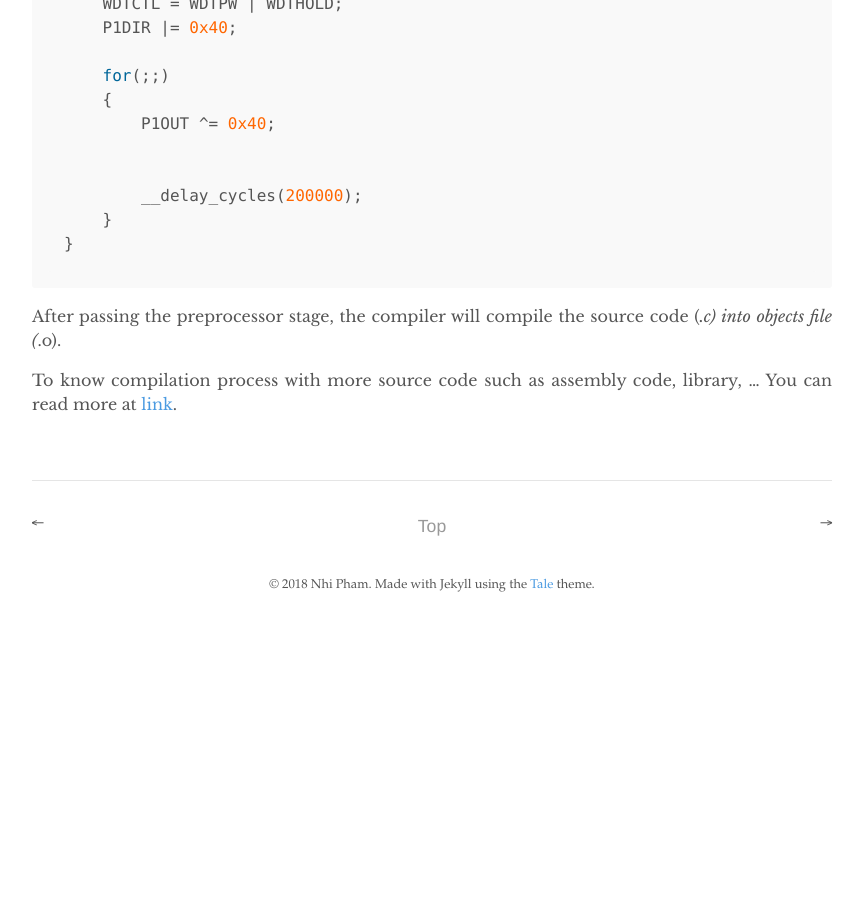
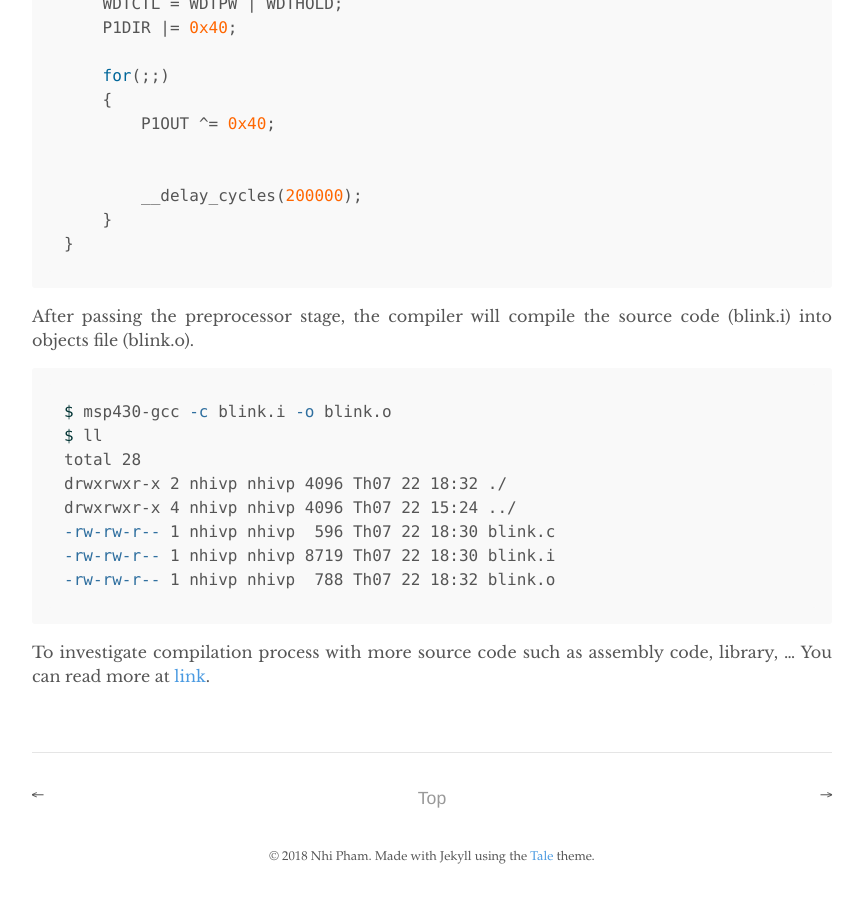
Before and after one commit to nhivp/msp430-gcc, a Jekyll site: the page built from docs/_posts/2018-07-19-compilation-process.md, in a window 1280 px wide and 900 px high, scrolled down 5021 px. Shown: the whole window, without its empty margins (208-1071 px from the left). Built offline with Jekyll 4.4.1, drawn with Linux system fonts in a browser that asks for light colours; before the commit the page ends 5649 px from its top, so only the background shows below that; some of the changed text lies outside the part shown.

Commit message:
update post

````diff
--- a/docs/_posts/2018-07-19-compilation-process.md
+++ b/docs/_posts/2018-07-19-compilation-process.md
@@ -104,7 +104,7 @@ The output is in the form of preprocessed source code, which is sent to the stan
 
 The preprocessed output file is quite large. There are three things that preprocessor does:
 
-  * It removes all the comments from our program blink.c
+1. It removes all the comments from our program blink.c
 
   Before:
 
@@ -140,11 +140,11 @@ The preprocessed output file is quite large. There are three things that preproc
   }
   ```
 
-  * It includes code from header and source file
+2. It includes code from header and source file
 
   You can see the header files (```msp430g2553.h```, ```iomacros.h``` and ```intrinsics.h```) included into the preprocessed file (```blink.i```).
 
-  * It replaces macros (if there are any that are used in the program) with code.
+3. It replaces macros (if there are any that are used in the program) with code.
 
   Before:
 
@@ -192,6 +192,17 @@ void main(void)
 }
 ```
 
-After passing the preprocessor stage, the compiler will compile the source code (*.c) into objects file (*.o).
+After passing the preprocessor stage, the compiler will compile the source code (blink.i) into objects file (blink.o).
 
-To know compilation process with more source code such as assembly code, library, ... You can read more at [link](http://www.bogotobogo.com/cplusplus/embeddedSystemsProgramming_gnu_toolchain_ARM_cross_compiler.php).
+```shell
+$ msp430-gcc -c blink.i -o blink.o
+$ ll
+total 28
+drwxrwxr-x 2 nhivp nhivp 4096 Th07 22 18:32 ./
+drwxrwxr-x 4 nhivp nhivp 4096 Th07 22 15:24 ../
+-rw-rw-r-- 1 nhivp nhivp  596 Th07 22 18:30 blink.c
+-rw-rw-r-- 1 nhivp nhivp 8719 Th07 22 18:30 blink.i
+-rw-rw-r-- 1 nhivp nhivp  788 Th07 22 18:32 blink.o
+```
+
+To investigate compilation process with more source code such as assembly code, library, ... You can read more at [link](http://www.bogotobogo.com/cplusplus/embeddedSystemsProgramming_gnu_toolchain_ARM_cross_compiler.php).
````
Also changed, not shown: other parts of docs/_posts/2018-07-19-compilation-process.md (+2 -2 lines).
